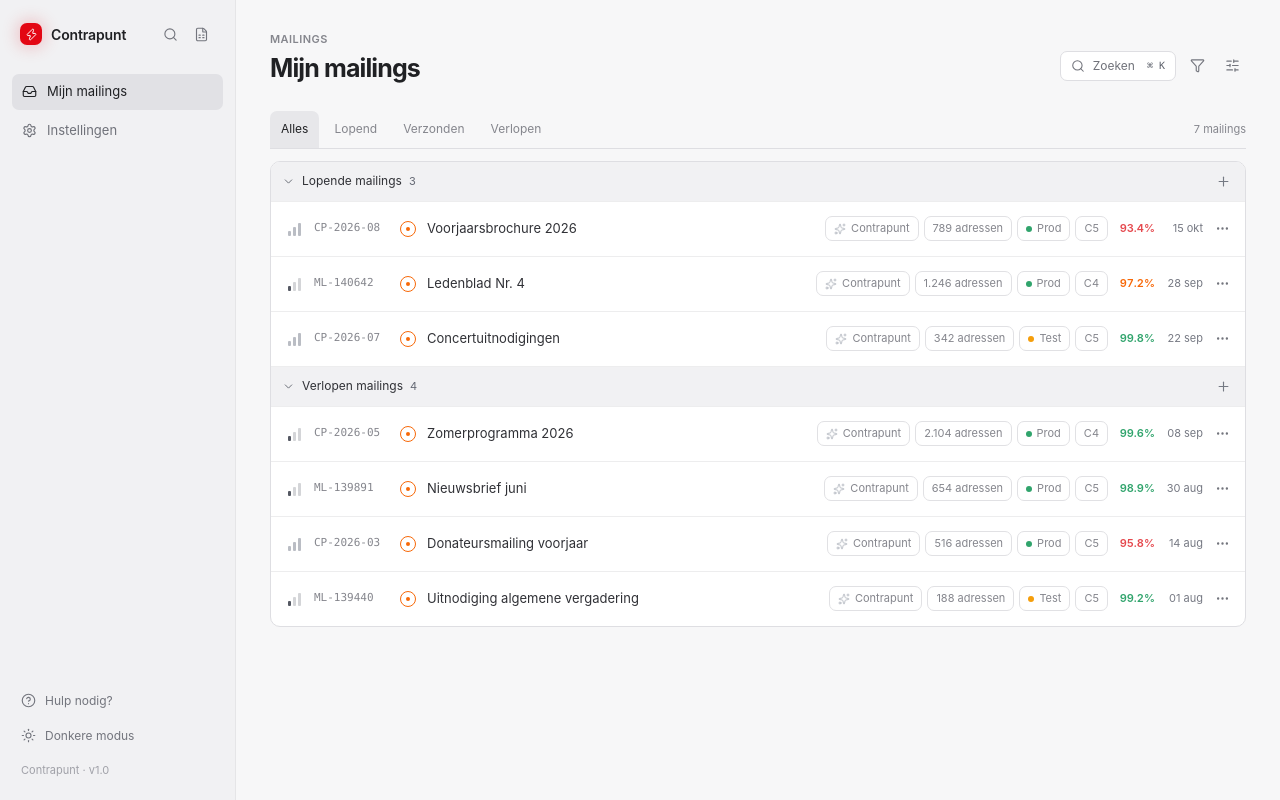
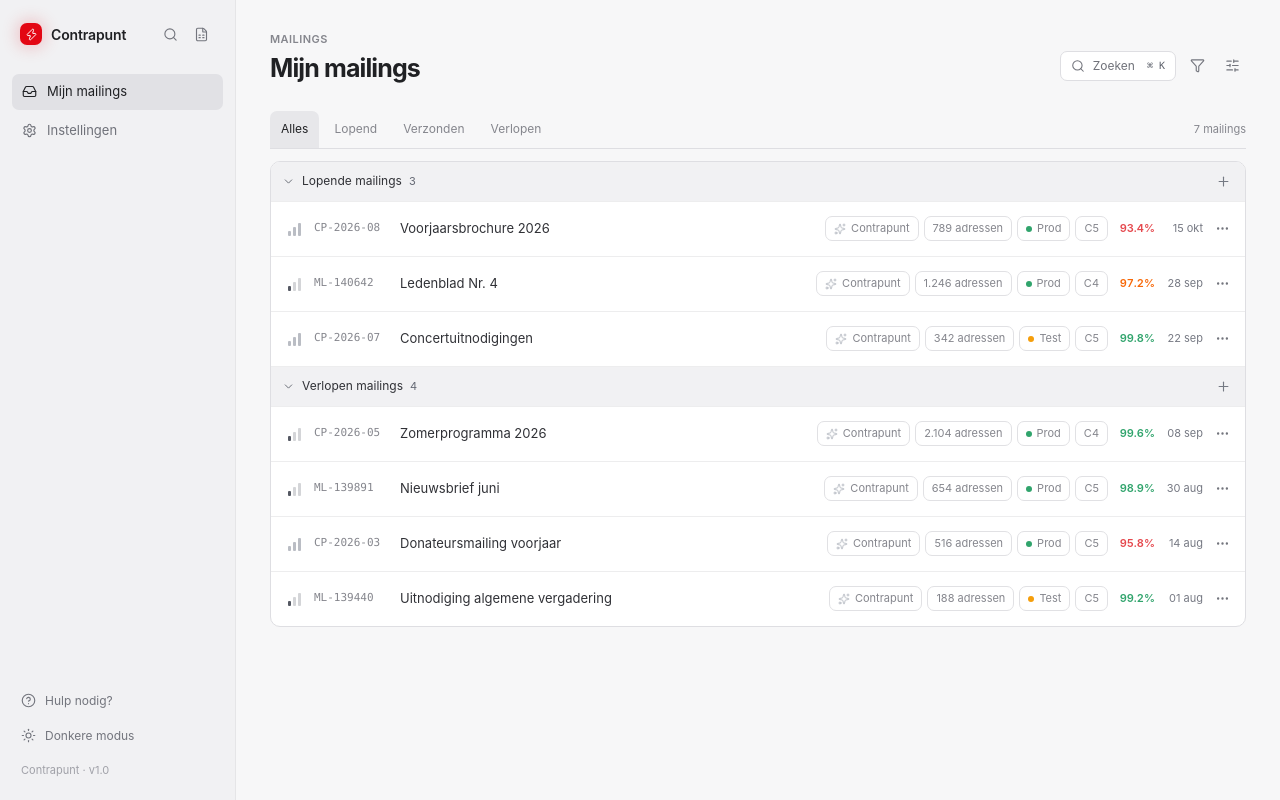
Before and after one commit to markminnoye/bpost-mcp, a Next.js app: page /preview in a window 1280 px wide. Built offline with nearby package versions, Linux system fonts and the light colour scheme.

Commit message:
Remove mailing row status icon

```diff
--- a/app/preview/page.tsx
+++ b/app/preview/page.tsx
@@ -50,10 +50,6 @@ function PriorityIcon({ active }: { active: boolean }) {
   return <span className={`priority-bars ${active ? "is-priority" : ""}`} aria-label={active ? "Prioriteit" : "Geen prioriteit"}><i /><i /><i /></span>
 }
 
-function StatusIcon() {
- return <span className="status-icon status-created" aria-label="Opgeladen"><span /></span>
-}
-
 function Quality({ value }: { value: number }) {
   const tone = value < 96 ? "quality-bad" : value < 98 ? "quality-warn" : "quality-good"
   return <span className={`quality ${tone}`}>{value.toFixed(1)}%</span>
@@ -61,7 +57,7 @@ function Quality({ value }: { value: number }) {
 
 function MailingRow({ mailing }: { mailing: typeof mailings[number] }) {
   return <div className="mailing-row">
-    <div className="row-main"><PriorityIcon active={mailing.priority} /><span className="mailing-id">{mailing.id}</span><StatusIcon /><span className="mailing-title">{mailing.title}</span></div>
+    <div className="row-main"><PriorityIcon active={mailing.priority} /><span className="mailing-id">{mailing.id}</span><span className="mailing-title">{mailing.title}</span></div>
     <div className="row-meta"><span className="pill pill-client"><Sparkles /> Contrapunt</span><span className="pill">{mailing.recipients}</span><span className="pill pill-mode"><span className={mailing.mode === "Prod" ? "mode-dot prod" : "mode-dot test"} />{mailing.mode}</span><span className="pill">{mailing.format}</span><Quality value={mailing.quality} /><span className="mailing-date">{mailing.date}</span><IconButton label={`Opties voor ${mailing.title}`}><MoreHorizontal /></IconButton></div>
   </div>
 }
```
